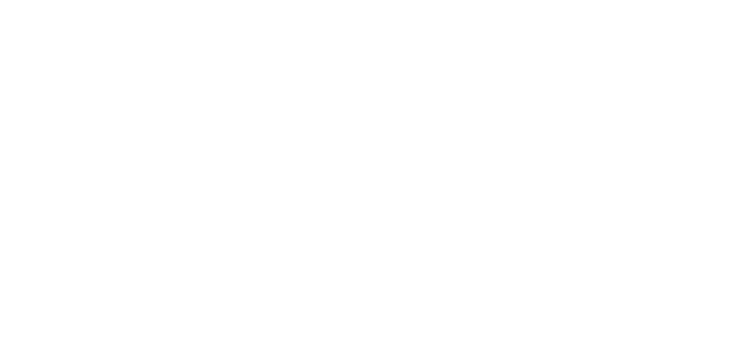
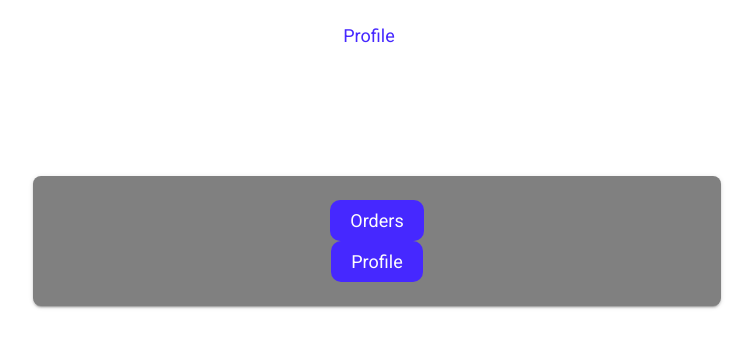
Before and after one commit to patelshravan/farm-2-home, a React (Create React App) app: page /homeBuyer in a window 1280 px wide. Before the commit this address had no page. Shown: the top 348 px of the page, without its empty margins (271-1024 px from the left). Built offline with nearby package versions, Linux system fonts and the light colour scheme.

Commit message:
add button.js file

```diff
--- a/src/App.js
+++ b/src/App.js
@@ -2,6 +2,8 @@ import { Routes, Route } from "react-router-dom";
 
 import Login from "./Components/Login/Login";
 import Signup from "./Components/Signup/Signup";
+import HomePageBuyer from "./Components/HomePageBuyer/HomePageBuyer";
+import HomePageSeller from "./Components/HomePageSeller/HomePageSeller";
 
 import "./App.css";
 
@@ -9,8 +11,10 @@ function App() {
   return (
     <div className="App">
       <Routes>
-        <Route path="signIn" element={<Login />} />
+        <Route path="/signIn" element={<Login />} />
         <Route path="/" exact element={<Signup />} />
+        <Route path="/homeSeller" element={<HomePageSeller />} />
+        <Route path="/homeBuyer" element={<HomePageBuyer />} />
       </Routes>
     </div>
   );
--- /dev/null
+++ b/src/Components/Button/Button.css
@@ -0,0 +1,98 @@
+:root {
+  --primary: #4628ff;
+  --warning: #ffd028;
+  --danger: #eb3f27;
+  --success: #75fa83;
+  --white: #fdfdfd;
+  --dark: #181717;
+}
+
+.btn {
+  font-family: "Roboto", sans-serif;
+  font-weight: 400;
+  border-radius: 10px;
+  cursor: pointer;
+  transition: trasform 0.3 ease;
+}
+
+.btn:hover {
+  transform: translateY(-3px);
+}
+
+/* Button Colors and Styles */
+
+.btn--primary {
+  background-color: transparent;
+  color: var(--primary);
+  border: none;
+}
+
+.btn--warning {
+  background-color: transparent;
+  color: var(--warning);
+  border: none;
+}
+.btn--danger {
+  background-color: transparent;
+  color: var(--danger);
+  border: none;
+}
+.btn--success {
+  background-color: transparent;
+  color: var(--success);
+  border: none;
+}
+
+.btn--primary--solid {
+  background-color: var(--primary);
+  color: var(--white);
+  border: none;
+}
+
+.btn--warning--solid {
+  background-color: var(--warning);
+  color: var(--dark);
+  border: none;
+}
+.btn--danger--solid {
+  background-color: var(--danger);
+  color: var(--white);
+  border: none;
+}
+.btn--success--solid {
+  background-color: var(--success);
+  color: var(--white);
+  border: none;
+}
+.btn--primary--outline {
+  background-color: transparent;
+  color: var(--primary);
+  border: 2px solid var(--primary);
+}
+.btn--warning--outline {
+  background-color: transparent;
+  color: var(--warning);
+  border: 2px solid var(--warning);
+}
+.btn--danger--outline {
+  background-color: transparent;
+  color: var(--danger);
+  border: 2px solid var(--danger);
+}
+.btn--success--outline {
+  background-color: transparent;
+  color: var(--success);
+  border: 2px solid var(--success);
+}
+
+/* Button Size */
+
+.btn--medium {
+  padding: 10px 20px;
+  font-size: 18px;
+}
+
+.btn--large {
+  padding: 15px 30px;
+  font-size: 20px;
+}
--- /dev/null
+++ b/src/Components/Button/Button.js
@@ -0,0 +1,43 @@
+import React from "react";
+import "./Button.css";
+
+const STYLES = [
+  "btn--primary--solid",
+  "btn--warning--solid",
+  "btn--danger--solid",
+  "btn--success--solid",
+  "btn--primary--outline",
+  "btn--warning--outline",
+  "btn--danger--outline",
+  "btn--success--outline",
+  "btn--primary",
+  "btn--warning",
+  "btn--danger",
+  "btn--success",
+];
+
+const SIZES = ["btn--medium", "btn--large"];
+
+export const Button = ({
+  children,
+  type,
+  onClick,
+  buttonStyle,
+  buttonSize,
+}) => {
+  const checkButtonStyle = STYLES.includes(buttonStyle)
+    ? buttonStyle
+    : STYLES[0];
+
+  const checkButtonSize = STYLES.includes(buttonSize) ? buttonSize : SIZES[0];
+
+  return (
+    <button
+      className={`btn ${checkButtonStyle} ${checkButtonSize}`}
+      onClick={onClick}
+      type={type}
+    >
+      {children}
+    </button>
+  );
+};
--- /dev/null
+++ b/src/Components/HomePageBuyer/HomePageBuyer.js
@@ -0,0 +1,43 @@
+import React from "react";
+import { Card, Typography } from "@mui/material";
+import { Button } from "../Button/Button";
+
+const HomePageBuyer = () => {
+  return (
+    <React.Fragment>
+      <div style={{ marginTop: "15px" }}>
+        <Button
+          onClick={() => {
+            console.log("CLicked!");
+          }}
+          type="button"
+          buttonStyle="btn--primary"
+          buttonSize="btn--large"
+        >
+          Profile
+        </Button>
+      </div>
+      <Card
+        sx={{
+          bgcolor: "gray",
+          boxShadow: 2,
+          borderRadius: 2,
+          p: 3,
+          mt: 15,
+          ml: 38,
+          width: "50%",
+        }}
+      >
+        <div>
+          <Button variant="contained">Orders</Button>
+        </div>
+
+        <div>
+          <Button variant="contained">Profile</Button>
+        </div>
+      </Card>
+    </React.Fragment>
+  );
+};
+
+export default HomePageBuyer;
--- /dev/null
+++ b/src/Components/HomePageSeller/HomePageSeller.js
@@ -0,0 +1,37 @@
+import React from "react";
+
+import { Card, Button } from "@mui/material";
+
+import "./HomePageSeller.css";
+
+const HomePageSeller = () => {
+  return (
+    <React.Fragment>
+      <Card
+        sx={{
+          bgcolor: "gray",
+          boxShadow: 2,
+          borderRadius: 2,
+          p: 3,
+          mt: 15,
+          ml: 38,
+          width: "50%",
+        }}
+      >
+        <div>
+          <Button variant="contained">Add Items</Button>
+
+          <Button variant="contained">View Orders</Button>
+        </div>
+
+        <div>
+          <Button variant="contained">View Items</Button>
+
+          <Button variant="contained">Profile</Button>
+        </div>
+      </Card>
+    </React.Fragment>
+  );
+};
+
+export default HomePageSeller;
--- a/src/Components/Login/Login.js
+++ b/src/Components/Login/Login.js
@@ -7,11 +7,17 @@ import RadioGroup from "@mui/material/RadioGroup";
 import FormControlLabel from "@mui/material/FormControlLabel";
 import FormControl from "@mui/material/FormControl";
 
+const data = {
+  'buyerEmail': 'buyer@gmail.com', 'buyerPassword': 'buyer',
+  'sellerEmail': 'seller@gmail.com', 'sellerPassword': 'seller'
+}
+
 const Login = () => {
   const [user, setUser] = useState({
-    name: "",
+    password: "",
     email: "",
   });
+  const [userType, setUserType] = useState("buyer");
 
   const handleChange = (e) => {
     setUser({ ...user, [e.target.name]: e.target.value });
@@ -20,6 +26,26 @@ const Login = () => {
   const navigate = useNavigate();
   const backtoLogin = () => {
     navigate("/");
+  };
+
+  const handleSubmit = () => {
+    if (userType === "buyer") {
+      if (user.email === data['buyerEmail'] && user.password === data['buyerPassword']){
+        navigate("/homeBuyer");
+      } else {
+        alert('Invalid Buyer Credentials')
+      }
+    } else if(userType === "seller") {
+      if (user.email === data['sellerEmail'] && user.password === data['sellerPassword']){
+        navigate("/homeSeller");
+      } else {
+        alert('Invalid Seller Credentials')
+      }
+    }
+    else {
+      // <Typography>Please Select an option above!</Typography>
+      console.log("Please Select an option above!")
+    }
   };
 
   return (
@@ -44,17 +70,19 @@ const Login = () => {
               row
               aria-labelledby="demo-row-radio-buttons-group-label"
               name="row-radio-buttons-group"
+              onChange={(event) => setUserType(event.target.value)}
+              value={userType}
             >
               <FormControlLabel
-                value="loginAsSeller"
+                value="buyer"
                 control={<Radio />}
-                label="Login as Seller"
+                label="Login as Buyer"
               />
 
               <FormControlLabel
-                value="loginAsBuyer"
+                value="seller"
                 control={<Radio />}
-                label="Login as Buyer"
+                label="Login as Seller"
               />
             </RadioGroup>
           </FormControl>
@@ -87,7 +115,9 @@ const Login = () => {
             />
           </div>
         </form>
-        <Button variant="contained">Login</Button>
+        <Button onClick={handleSubmit} variant="contained">
+          Login
+        </Button>
         <Typography align="center" sx={{ mt: 2, fontWeight: "bold" }}>
           OR
         </Typography>
--- a/src/Components/Signup/Signup.js
+++ b/src/Components/Signup/Signup.js
@@ -57,15 +57,15 @@ const Signup = () => {
               value={userType}
             >
               <FormControlLabel
-                value="loginAsSeller"
+                value="buyer"
                 control={<Radio />}
-                label="Sign Up as a Seller"
+                label="Sign Up as a Buyer"
               />
 
               <FormControlLabel
-                value="loginAsBuyer"
+                value="seller"
                 control={<Radio />}
-                label="Sign Up as a Buyer"
+                label="Sign Up as a Seller"
               />
             </RadioGroup>
           </FormControl>
@@ -94,7 +94,7 @@ const Signup = () => {
                 type="text"
                 id="farmName"
                 className="formFieldInput"
-                placeholder="Enter Your Name"
+                placeholder="Enter Your Farm Name"
                 name="farmName"
                 value={user.farmName}
                 onChange={handleChange}
--- a/src/index.css
+++ b/src/index.css
@@ -1,13 +1,14 @@
+@import url('https://fonts.googleapis.com/css2?family=Roboto&display=swap');
 body {
   margin: 0;
-  font-family: -apple-system, BlinkMacSystemFont, 'Segoe UI', 'Roboto', 'Oxygen',
-    'Ubuntu', 'Cantarell', 'Fira Sans', 'Droid Sans', 'Helvetica Neue',
+  font-family: -apple-system, BlinkMacSystemFont, "Segoe UI", "Roboto", "Oxygen",
+    "Ubuntu", "Cantarell", "Fira Sans", "Droid Sans", "Helvetica Neue",
     sans-serif;
   -webkit-font-smoothing: antialiased;
   -moz-osx-font-smoothing: grayscale;
 }
 
 code {
-  font-family: source-code-pro, Menlo, Monaco, Consolas, 'Courier New',
+  font-family: source-code-pro, Menlo, Monaco, Consolas, "Courier New",
     monospace;
 }
```
Also changed, not shown: src/Components/HomePageBuyer/HomePageBuyer.css (added), src/Components/HomePageSeller/HomePageSeller.css (added).
